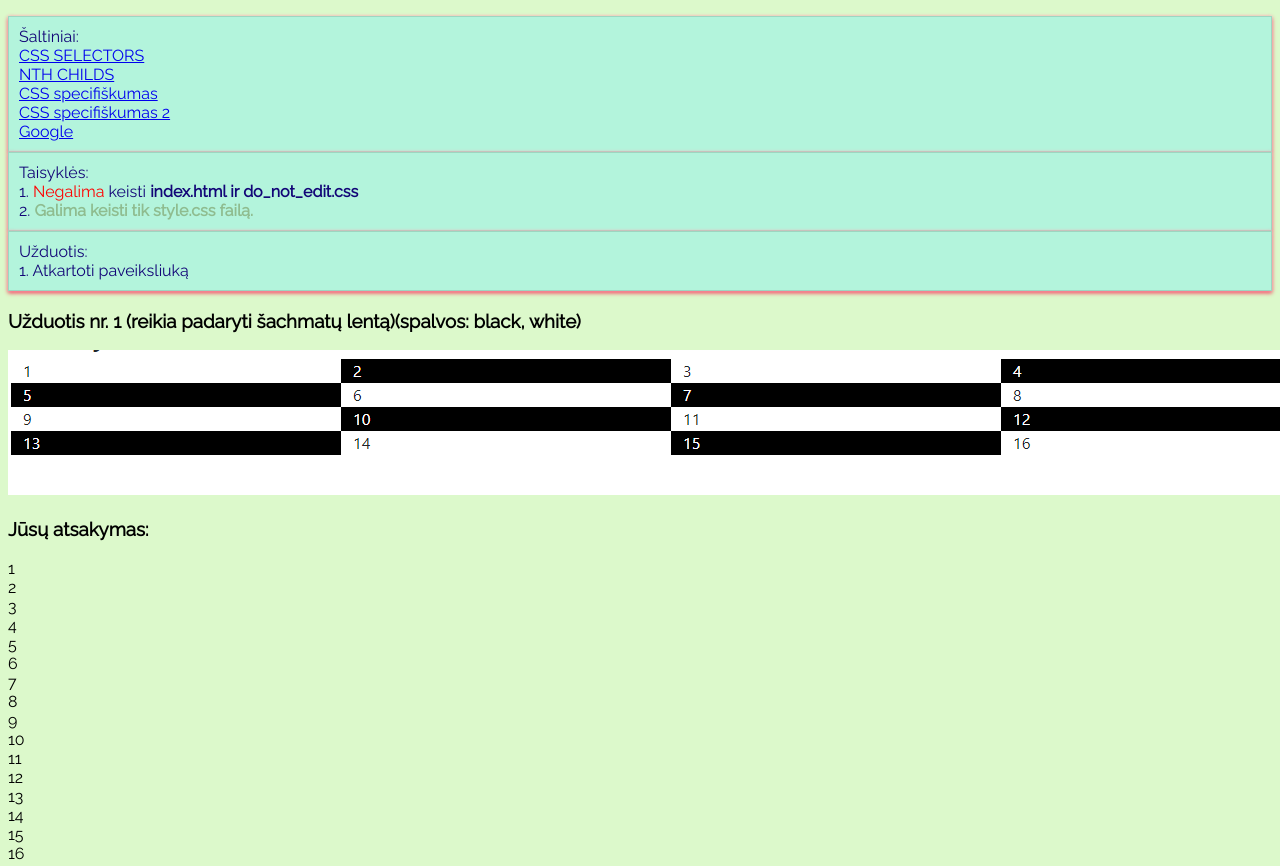
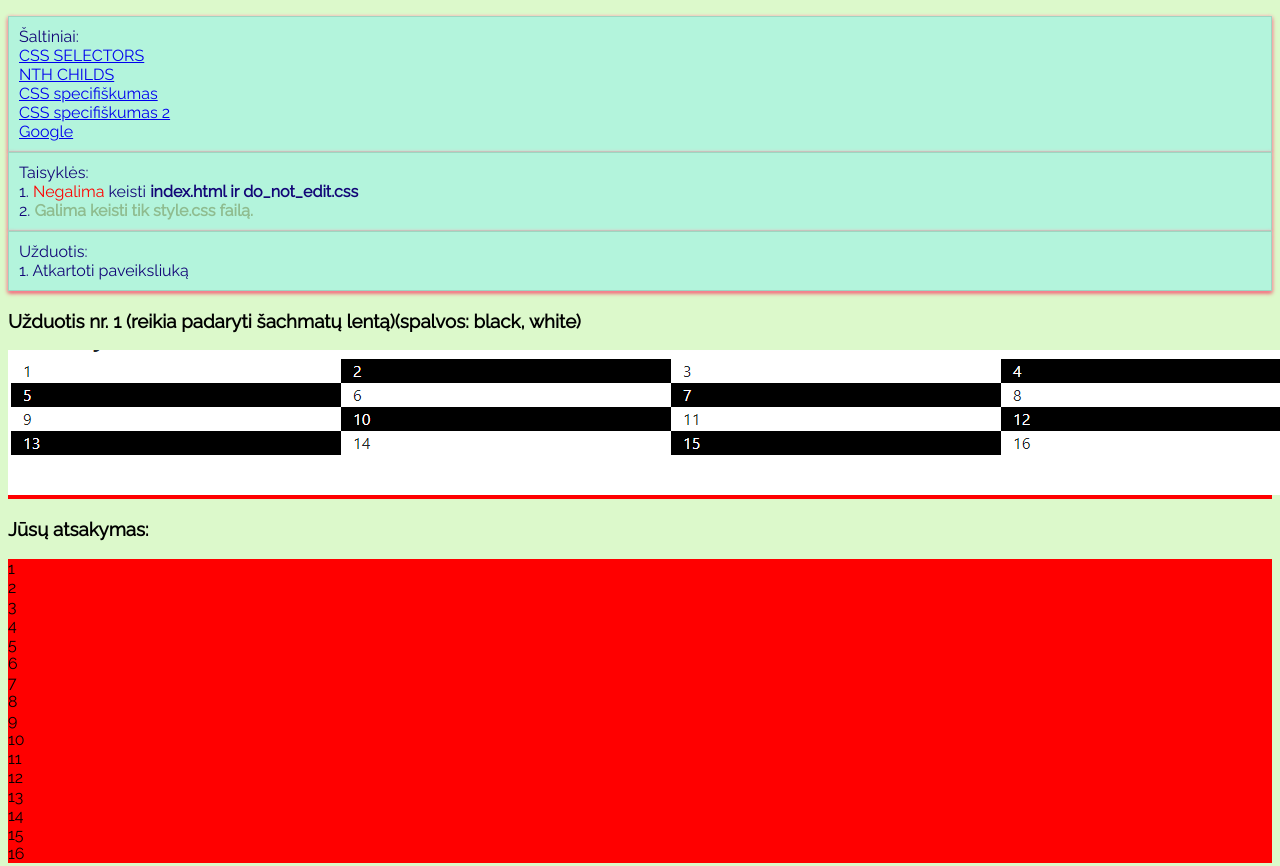
Before and after one commit to avaitkuniene/Testukas, a plain HTML site: page index.html in a window 1280 px wide. Shown: the top 866 px of the page. Drawn offline with Linux system fonts and the light colour scheme.

Commit message:
siandienos darbai

```diff
--- a/style.css
+++ b/style.css
@@ -36,3 +36,6 @@ ol {
     background-color: rgb(179, 244, 220);
     border: 1px solid rgba(0,0,0,.125);
 }
+.row {
+    background-color: red;
+}
```
